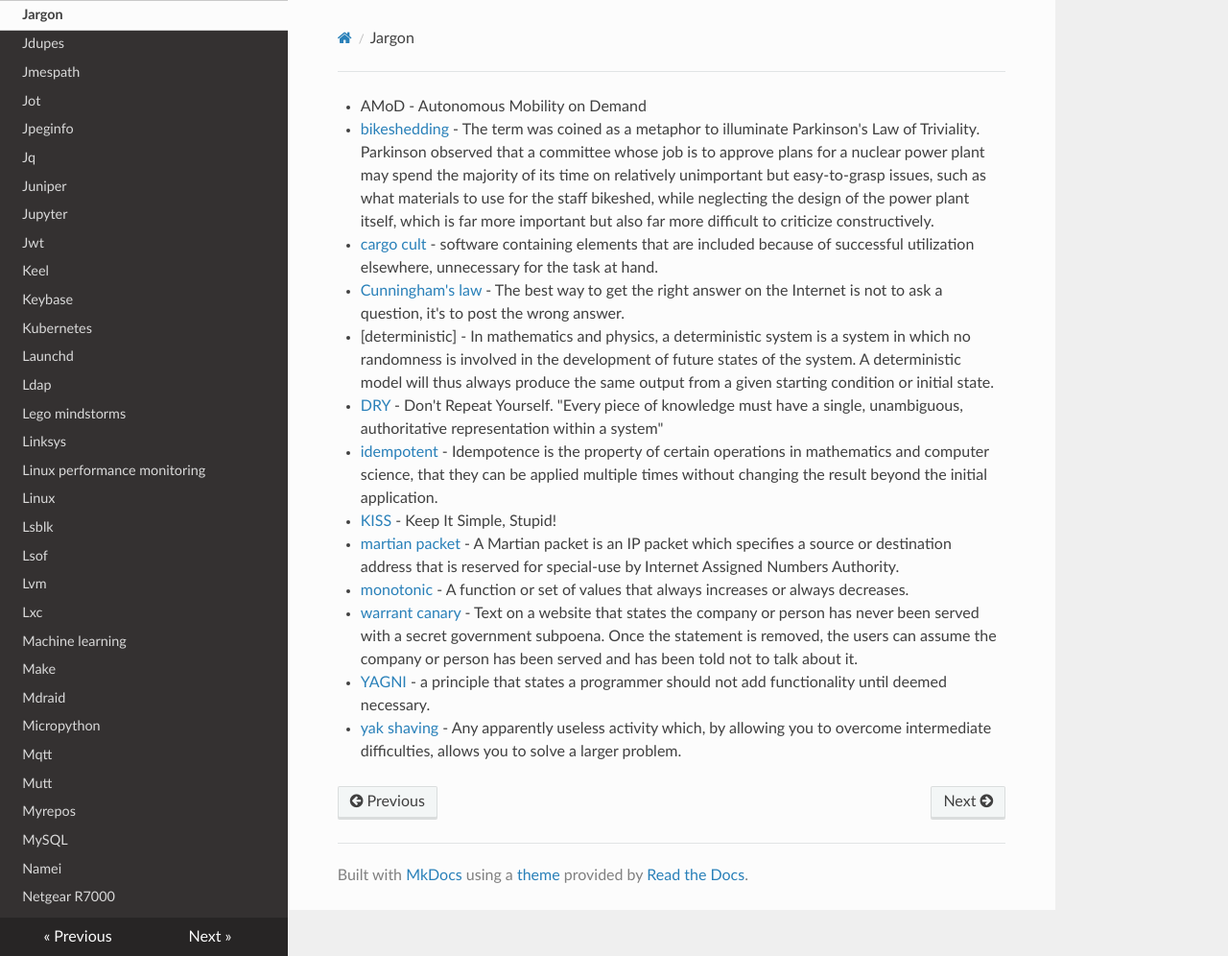
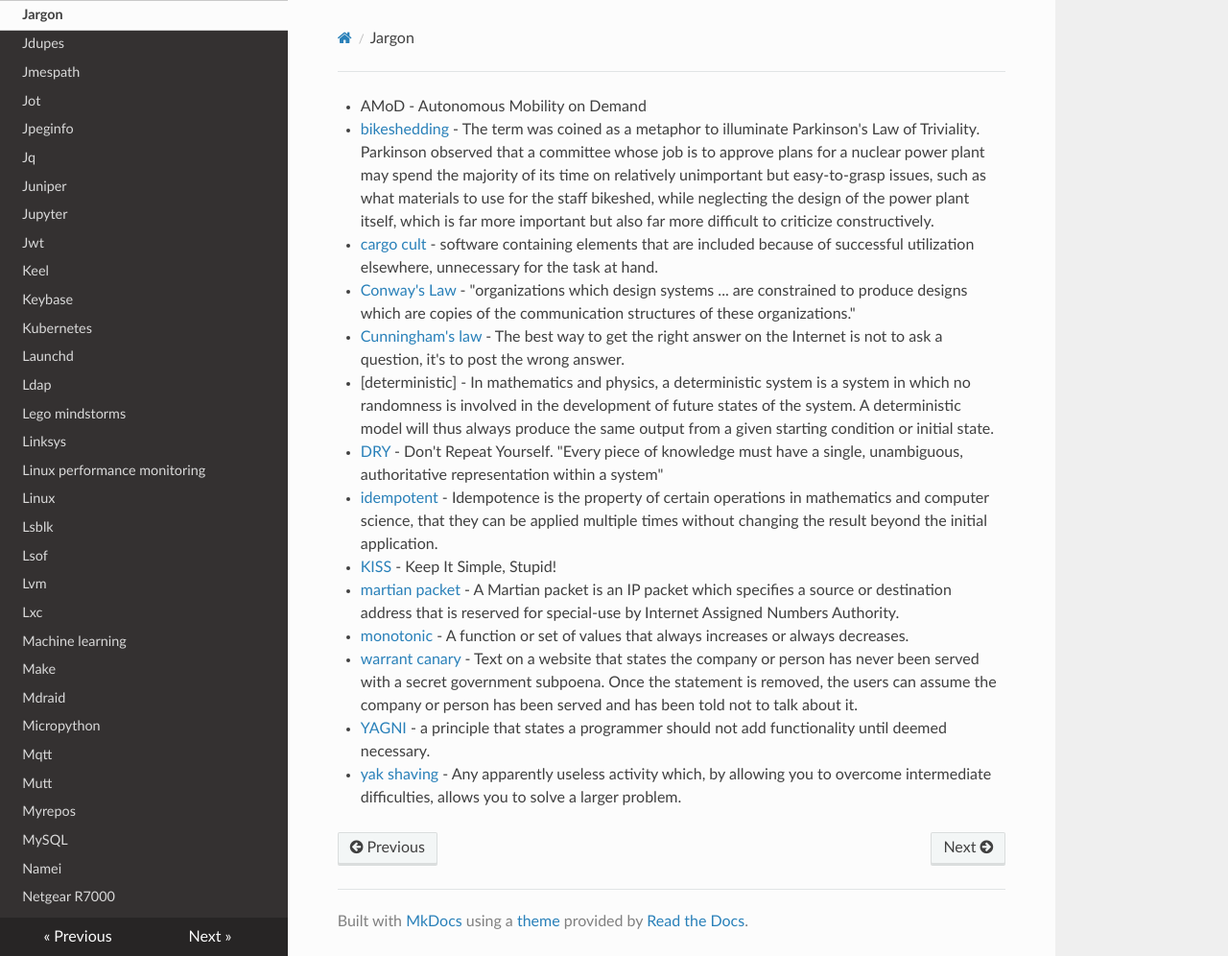
Before and after one commit to lando-cal/tech-notes, an MkDocs documentation site: the page built from docs/jargon.md, in a window 1280 px wide and 996 px high. Shown: the whole window at 96% size. Built offline with MkDocs 1.6.1, drawn with Linux system fonts in a browser that asks for light colours; nearby versions of some CDN libraries.

Commit message:
Conway's Law

```diff
--- a/docs/jargon.md
+++ b/docs/jargon.md
@@ -1,6 +1,7 @@
 - AMoD - Autonomous Mobility on Demand
 - [bikeshedding](https://en.wikipedia.org/wiki/Law_of_triviality) - The term was coined as a metaphor to illuminate Parkinson's Law of Triviality. Parkinson observed that a committee whose job is to approve plans for a nuclear power plant may spend the majority of its time on relatively unimportant but easy-to-grasp issues, such as what materials to use for the staff bikeshed, while neglecting the design of the power plant itself, which is far more important but also far more difficult to criticize constructively.
 - [cargo cult](https://en.wikipedia.org/wiki/Cargo_cult) - software containing elements that are included because of successful utilization elsewhere, unnecessary for the task at hand.
+- [Conway's Law](https://en.wikipedia.org/wiki/Conway%27s_law) - "organizations which design systems ... are constrained to produce designs which are copies of the communication structures of these organizations."
 - [Cunningham's law](https://en.wikipedia.org/wiki/Ward_Cunningham) - The best way to get the right answer on the Internet is not to ask a question, it's to post the wrong answer.
 - [deterministic] - In mathematics and physics, a deterministic system is a system in which no randomness is involved in the development of future states of the system. A deterministic model will thus always produce the same output from a given starting condition or initial state.
 - [DRY](https://en.wikipedia.org/wiki/Don%27t_repeat_yourself) - Don't Repeat Yourself. "Every piece of knowledge must have a single, unambiguous, authoritative representation within a system"
```
